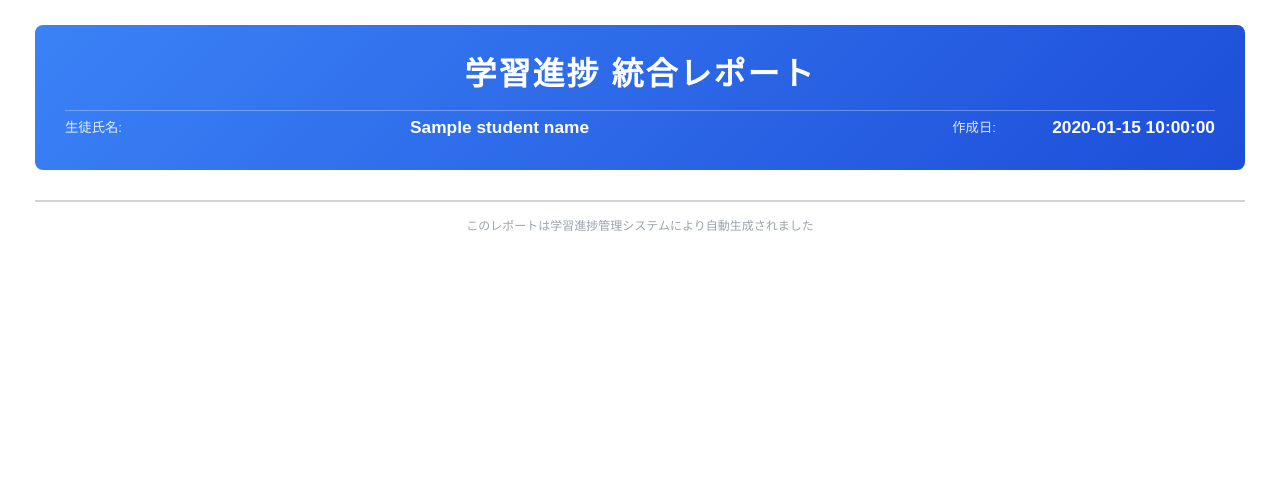
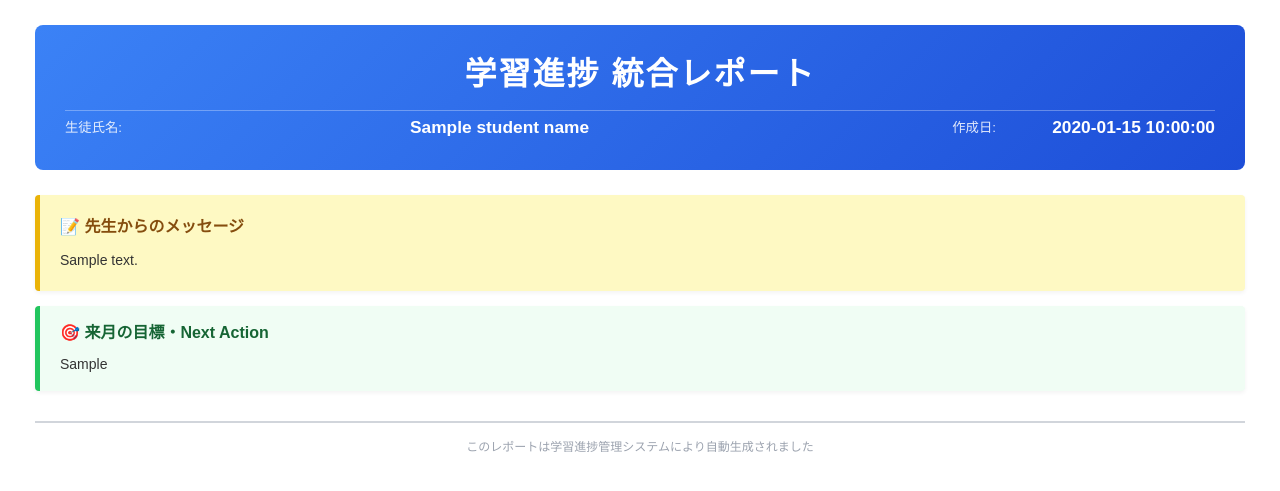
Before and after one commit to ta-ku-mi-nn/progress-dashboard-refact, a FastAPI app: template backend/app/templates/integrated_report_template.html in a window 1280 px wide. Shown: the top 491 px of the page. Run offline with FastAPI, Linux system fonts and the light colour scheme; the template is opened without the code that fills it: most values are stand-ins (such as "Sample title", 1, 10 or a date in 2020); some web fonts are replaced.

Commit message:
レポートにコメント機能を追加

```diff
--- a/backend/app/routers/reports.py
+++ b/backend/app/routers/reports.py
@@ -24,6 +24,8 @@ class ReportRequest(BaseModel):
 class IntegratedReportRequest(BaseModel):
     sections: List[str]  # ["dashboard", "calendar", "mock_exams", "past_exams"]
     chart_images: Dict[str, Optional[str]] = {} # {"dashboard": "base64...", "past_exams": "base64..."}
+    teacher_comment: Optional[str] = None
+    next_action: Optional[str] = None
 
 # --- Endpoints ---
 
@@ -121,7 +123,9 @@ def generate_past_exam_report(
         "student_name": student.username,
         "date_str": datetime.now().strftime("%Y年%m月%d日"),
         "items": formatted_items,
-        "chart_image": request.chart_image
+        "chart_image": request.chart_image,
+        "teacher_comment": req.teacher_comment,
+        "next_action": req.next_action
     }
 
     pdf_buffer = create_pdf_from_template("past_exam_report.html", context)
--- a/backend/app/templates/integrated_report_template.html
+++ b/backend/app/templates/integrated_report_template.html
@@ -312,6 +312,41 @@
         </table>
     </div>
 
+    {% if teacher_comment or next_action %}
+    <div class="message-section" style="margin-bottom: 30px; page-break-inside: avoid;">
+        {% if teacher_comment %}
+        <div class="teacher-message-box" style="
+            background-color: #fef9c3; /* 温かみのある薄い黄色 */
+            border-left: 5px solid #eab308; /* 左側にアクセントライン */
+            padding: 20px;
+            border-radius: 4px;
+            margin-bottom: 15px;
+            box-shadow: 0 2px 4px rgba(0,0,0,0.05);
+        ">
+            <h3 style="margin-top: 0; color: #854d0e; font-size: 16px; margin-bottom: 10px;">
+                📝 先生からのメッセージ
+            </h3>
+            <p style="white-space: pre-wrap; font-size: 14px; line-height: 1.6; color: #333; margin: 0;">{{ teacher_comment }}</p>
+        </div>
+        {% endif %}
+
+        {% if next_action %}
+        <div class="next-action-box" style="
+            background-color: #f0fdf4; /* 前向きな薄い緑色 */
+            border-left: 5px solid #22c55e;
+            padding: 15px 20px;
+            border-radius: 4px;
+            box-shadow: 0 2px 4px rgba(0,0,0,0.05);
+        ">
+            <h3 style="margin-top: 0; color: #166534; font-size: 16px; margin-bottom: 8px;">
+                🎯 来月の目標・Next Action
+            </h3>
+            <p style="white-space: pre-wrap; font-size: 14px; line-height: 1.6; color: #333; margin: 0;">{{ next_action }}</p>
+        </div>
+        {% endif %}
+    </div>
+    {% endif %}
+
     <!-- ダッシュボードセクション -->
     {% if "dashboard" in sections %}
     <div class="section">
```
Also changed, not shown: frontend/src/components/common/PrintSettingsDialog.tsx (+40 -3 lines).
